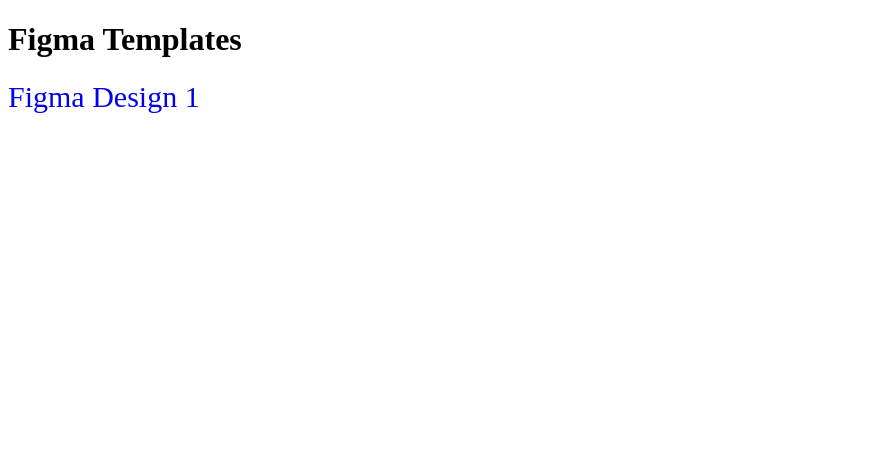
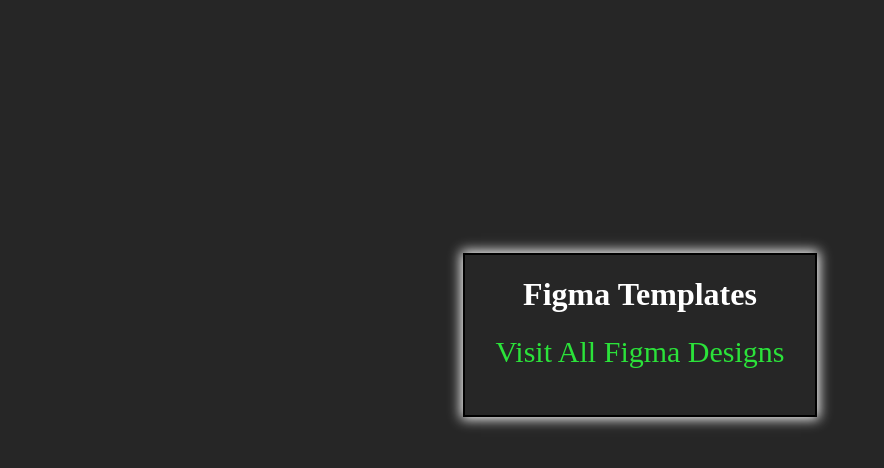
Before and after one commit to Hafiz-Hamzaa/HTML-ASSIGNMENTS, a plain HTML site: page Figma5Templates/index.html in a window 1280 px wide. Shown: the whole page, without its empty margins (0-884 px from the left). Drawn offline with Linux system fonts and the light colour scheme.

Commit message:
Update index.html

```diff
--- a/Figma5Templates/index.html
+++ b/Figma5Templates/index.html
@@ -5,8 +5,10 @@
     <meta name="viewport" content="width=device-width, initial-scale=1.0">
     <title>Document</title>
 </head>
-<body>
+<body style=" background-color: rgba(38, 38, 38, 1);">
+    <div style="text-align: center; width: 350px; height: 160px; border: 2px solid black; margin: auto; margin-top: 20%; color: white; box-shadow: 0px 0px 12px 2px #fff;">
     <h1>Figma Templates</h1>
-    <a href="FigmaDesign1/index.html" style="text-decoration: none; text-align: center; font-size: 30px; ">Figma Design 1</a>
+    <a href="FigmaDesign1/index.html" style="text-decoration: none; text-align: center; font-size: 30px; color: rgb(43, 226, 58); ">Visit All Figma Designs</a>
+    </div>
 </body>
 </html>
```
